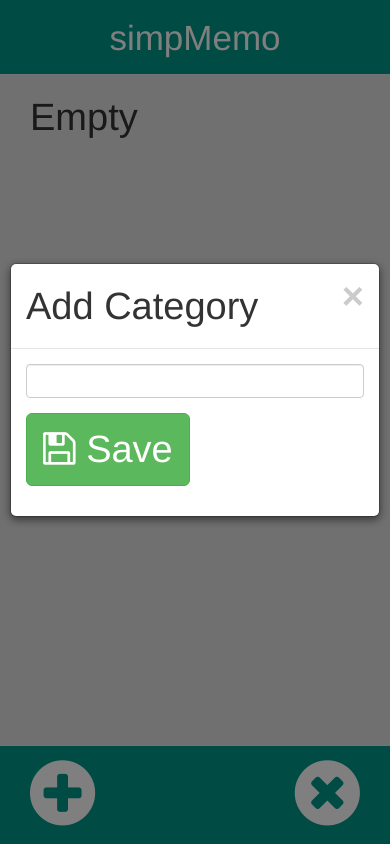
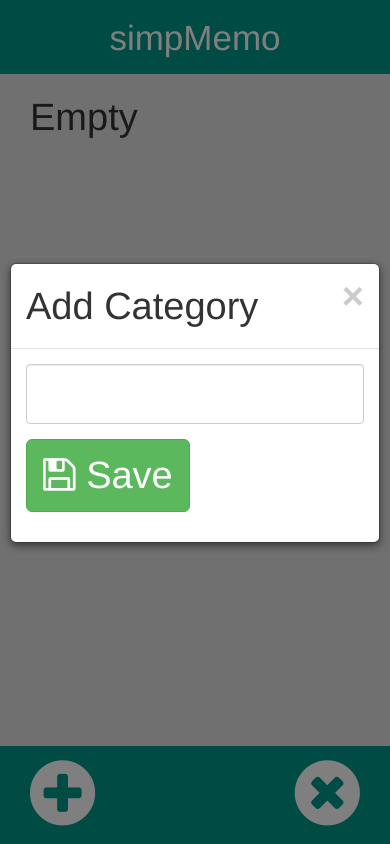
Before and after one commit to krisaisys/SimpMemo, a plain HTML site: page index.html in a window 390 px wide. Both pictures are taken after a click on the link 62 px from the left and 806 px from the top of the page. Drawn offline with Linux system fonts and the light colour scheme; some packages are replaced by stand-ins of ours.

Commit message:
modal input height changes to 60px

```diff
--- a/index.html
+++ b/index.html
@@ -73,7 +73,7 @@
       <div class="modal-body fontli">
        <form>
           <div class="form-group">
-          <input type="text" name="category" class="form-control" id="input" style="font-size:38px;" autofocus required />
+          <input type="text" name="category" class="form-control" id="input" style="font-size:38px;height:60px;" autofocus required />
           </div>
 		  <div class="form-group">
           <button type="button"  class="btn btn-success btn-lg hidemodal" id="catlsave" style="font-size:38px;"><i class="fa fa-save"></i> Save</button>
```
